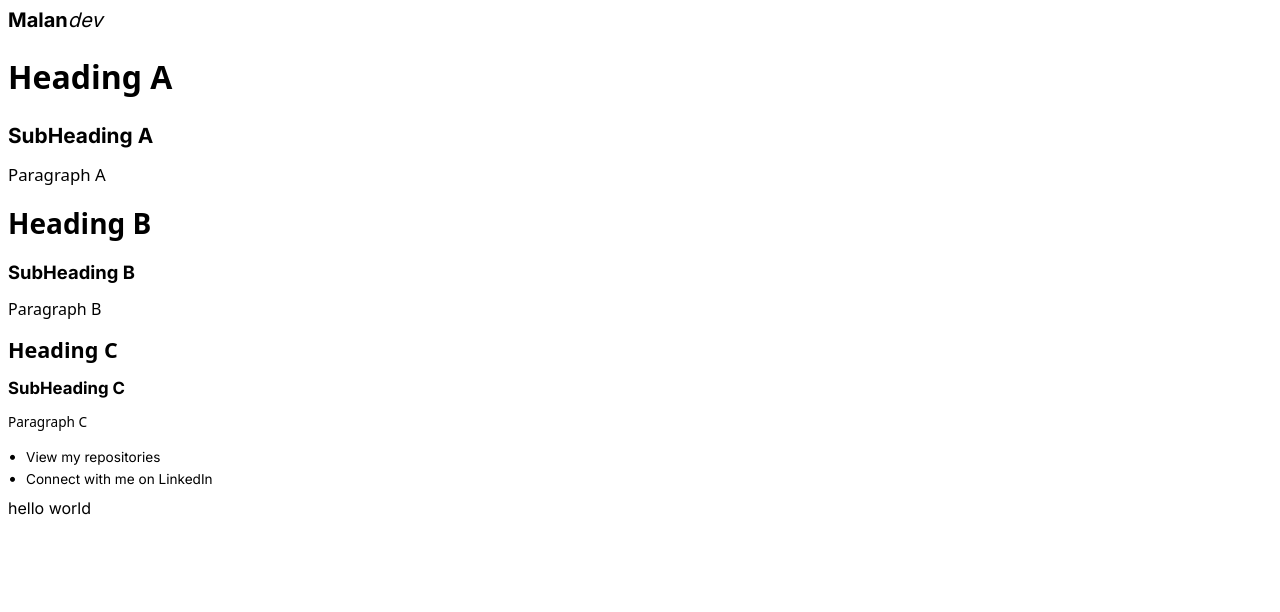
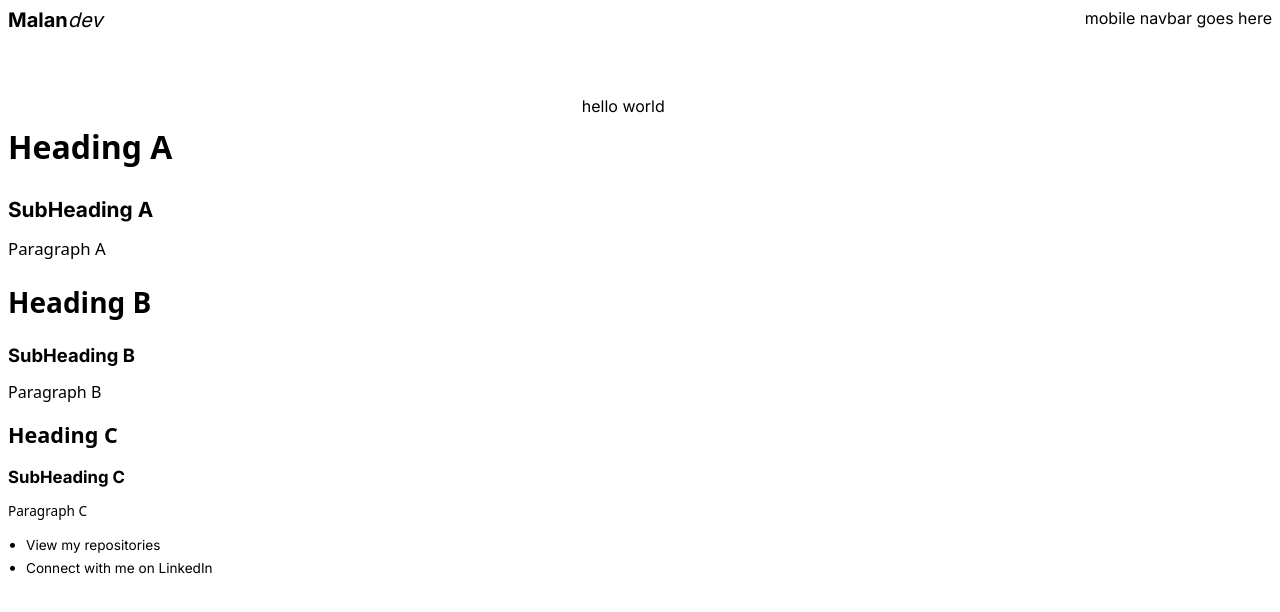
Before and after one commit to malan-g/website--nextjs, a Next.js app: page / in a window 1280 px wide. Shown: the top 612 px of the page. Built offline with nearby package versions, Linux system fonts and the light colour scheme.

Commit message:
Add semantic html

```diff
--- a/src/app/globals.css
+++ b/src/app/globals.css
@@ -12,6 +12,17 @@
   --paragraph-small: 0.85rem;
 }
 
+header {
+  display: flex;
+  justify-content: space-between;
+}
+
+main {
+  display: grid;
+  grid-template-columns: 45% 55%;
+  column-gap: 5px;
+}
+
 .socials {
   display: flex;
   flex-direction: column;
--- a/src/app/layout.tsx
+++ b/src/app/layout.tsx
@@ -4,6 +4,7 @@ import HomeLink from "@/components/Navigation/HomeLink";
 import { Heading, SubHeading, Paragraph } from "@/components/Font";
 import { BulletPointCTA } from "@/components/Navigation/CTAs";
 import { socials, SocialType } from "@/lib";
+import Spacer from "@/components/Layout/Spacer";
 import "./globals.css";
 
 const inter = Inter({ subsets: ["latin"] });
@@ -21,7 +22,13 @@ export default function RootLayout({
   return (
     <html lang="en">
       <body className={inter.className}>
+        <header>
           <HomeLink />
+          mobile navbar goes here
+        </header>
+        <Spacer size="xl" />
+        <main>
+          <aside>
             <Heading size="lg">Heading A</Heading>
             <SubHeading size="lg">SubHeading A</SubHeading>
             <Paragraph size="lg">Paragraph A</Paragraph>
@@ -41,7 +48,9 @@ export default function RootLayout({
                 />
               ))}
             </div>
-        {children}
+          </aside>
+          <section>{children}</section>
+        </main>
       </body>
     </html>
   );
--- a/src/app/page.tsx
+++ b/src/app/page.tsx
@@ -1,3 +1,3 @@
 export default function Home() {
-  return <main>hello world</main>;
+  return <>hello world</>;
 }
```
Lines whose indentation alone changed are shown as unchanged.
